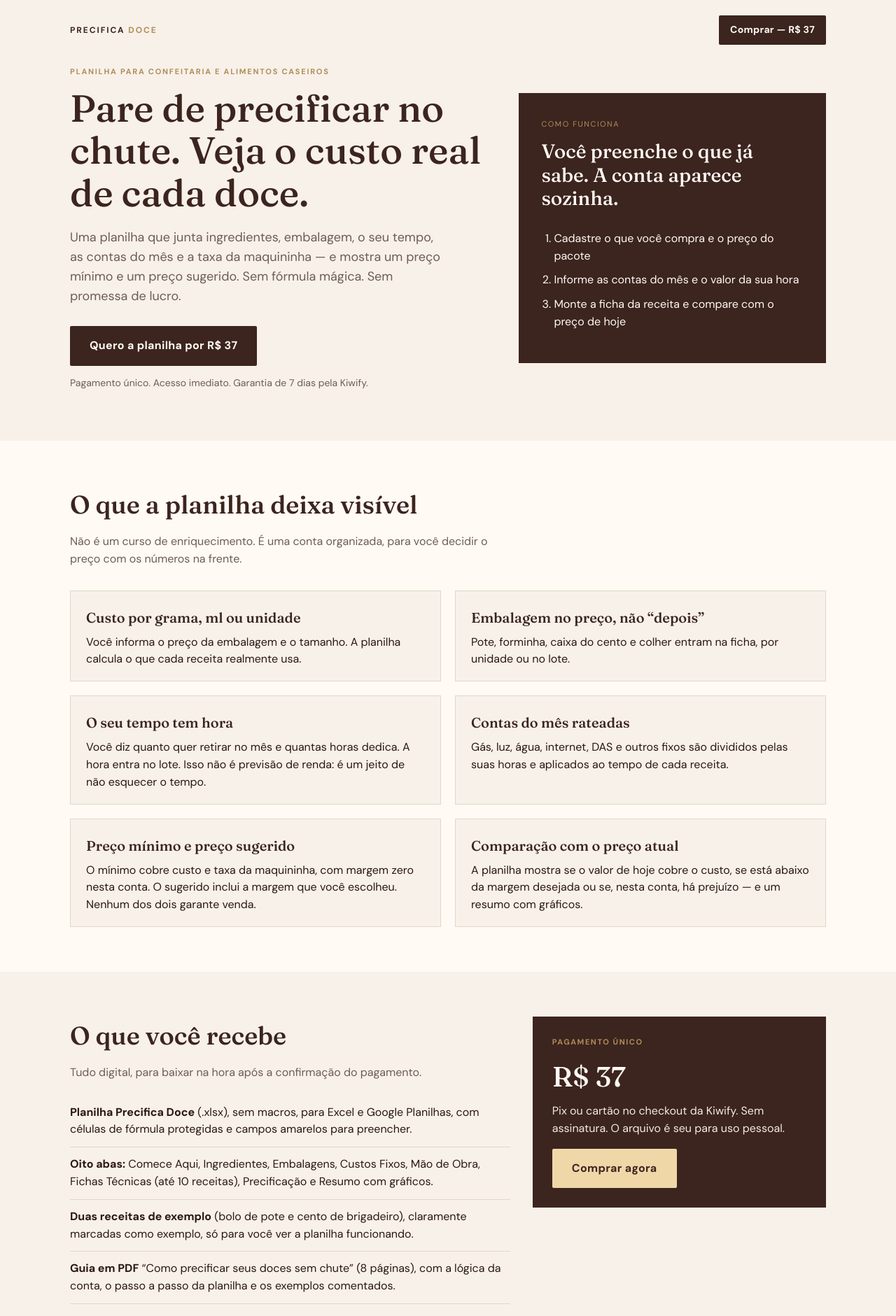
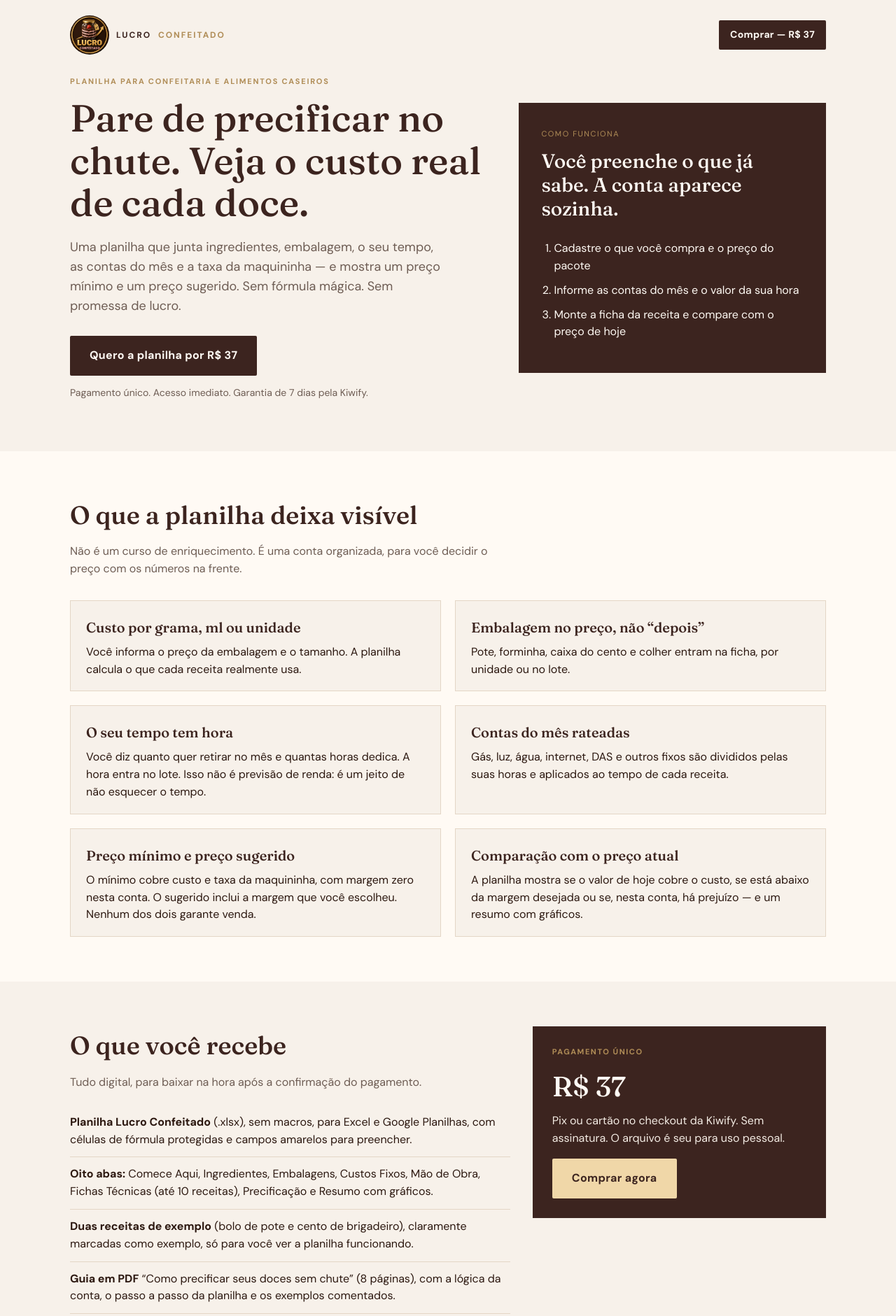
Before and after one commit to Enzolla/precifica-doce, a plain HTML site: page index.html in a window 1280 px wide. Shown: the top 1881 px of the page at 70% size. Drawn offline with Linux system fonts and the light colour scheme.

Commit message:
Rebrand para Lucro Confeitado

```diff
--- a/index.html
+++ b/index.html
@@ -6,7 +6,22 @@
 <link rel="preconnect" href="https://fonts.googleapis.com">
 <link rel="preconnect" href="https://fonts.gstatic.com" crossorigin>
 <link href="https://fonts.googleapis.com/css2?family=DM+Sans:ital,opsz,wght@0,9..40,400;0,9..40,700;1,9..40,400&family=Fraunces:ital,opsz,wght@0,9..144,500;0,9..144,550;1,9..144,450;1,9..144,500&display=swap" rel="stylesheet">
-<title>Precifica Doce — Planilha de precificação para confeitaria</title>
+<title>Lucro Confeitado — Planilha de precificação para confeitaria</title>
+<meta name="description" content="Planilha Lucro Confeitado: calcule o custo real de cada doce (ingredientes, embalagem, seu tempo e contas do mês) e veja um preço mínimo e um preço sugerido. Excel e Google Planilhas. R$ 37, pagamento único.">
+<link rel="icon" type="image/png" href="assets/lucro-confeitado-logo.png">
+<link rel="apple-touch-icon" href="assets/lucro-confeitado-logo.png">
+<meta property="og:type" content="product">
+<meta property="og:locale" content="pt_BR">
+<meta property="og:site_name" content="Lucro Confeitado">
+<meta property="og:title" content="Planilha Lucro Confeitado — pare de precificar no chute">
+<meta property="og:description" content="Veja o custo real de cada doce e um preço mínimo e sugerido. Excel e Google Planilhas. R$ 37, pagamento único.">
+<meta property="og:url" content="https://enzolla.github.io/precifica-doce/">
+<meta property="og:image" content="https://enzolla.github.io/precifica-doce/assets/lucro-confeitado-og.jpg">
+<meta property="og:image:width" content="1024">
+<meta property="og:image:height" content="1024">
+<meta name="twitter:card" content="summary_large_image">
+<meta name="twitter:title" content="Planilha Lucro Confeitado">
+<meta name="twitter:image" content="https://enzolla.github.io/precifica-doce/assets/lucro-confeitado-og.jpg">
 
 <script>
   // Troque somente esta constante quando o link real de checkout da Kiwify estiver pronto.
@@ -21,8 +36,9 @@ h1,h2,h3,.serif { font-family: Fraunces, Georgia, serif; }
 a { color: inherit; }
 .wrap { width: min(1080px, calc(100% - 40px)); margin: 0 auto; }
 header.top { display:flex; justify-content:space-between; align-items:center; padding: 22px 0; }
-.logo { letter-spacing: .16em; text-transform: uppercase; font-size: 12px; font-weight: 700; color: var(--choco); }
+.logo { display:flex; align-items:center; gap:10px; letter-spacing: .16em; text-transform: uppercase; font-size: 12px; font-weight: 700; color: var(--choco); }
 .logo span { color: var(--caramel); }
+.logo img { width:56px; height:56px; border-radius:50%; display:block; }
 .hero { display:grid; grid-template-columns: 1.15fr .85fr; gap: 48px; align-items:center; padding: 24px 0 72px; }
 .kicker { letter-spacing:.16em; text-transform:uppercase; font-size:11px; font-weight:700; color:var(--caramel); margin-bottom:14px; }
 h1 { font-size: clamp(34px, 5vw, 54px); font-weight: 500; line-height: 1.12; color: var(--choco); }
@@ -72,7 +88,7 @@ section.alt .ben { background:var(--cream); }
 <body>
   <div class="wrap">
     <header class="top">
-      <div class="logo">Precifica <span>Doce</span></div>
+      <div class="logo"><img src="assets/lucro-confeitado-logo.png" alt="Logo Lucro Confeitado" width="56" height="56">Lucro <span>Confeitado</span></div>
       <a class="cta" href="https://pay.kiwify.com.br/T4FTFQ8" data-checkout style="padding:10px 16px;font-size:14px">Comprar — R$ 37</a>
     </header>
 
@@ -119,7 +135,7 @@ section.alt .ben { background:var(--cream); }
         <h2>O que você recebe</h2>
         <p class="sub">Tudo digital, para baixar na hora após a confirmação do pagamento.</p>
         <ul>
-          <li><strong>Planilha Precifica Doce</strong> (.xlsx), sem macros, para Excel e Google Planilhas, com células de fórmula protegidas e campos amarelos para preencher.</li>
+          <li><strong>Planilha Lucro Confeitado</strong> (.xlsx), sem macros, para Excel e Google Planilhas, com células de fórmula protegidas e campos amarelos para preencher.</li>
           <li><strong>Oito abas:</strong> Comece Aqui, Ingredientes, Embalagens, Custos Fixos, Mão de Obra, Fichas Técnicas (até 10 receitas), Precificação e Resumo com gráficos.</li>
           <li><strong>Duas receitas de exemplo</strong> (bolo de pote e cento de brigadeiro), claramente marcadas como exemplo, só para você ver a planilha funcionando.</li>
           <li><strong>Guia em PDF</strong> “Como precificar seus doces sem chute” (8 páginas), com a lógica da conta, o passo a passo da planilha e os exemplos comentados.</li>
@@ -160,15 +176,15 @@ section.alt .ben { background:var(--cream); }
         <details><summary>E se o preço sugerido ficar alto para os meus clientes?</summary><p>A planilha não escolhe o preço por você. Ela mostra a conta. Você pode revisar a retirada desejada, as horas, a receita, a margem ou a forma como vende.</p></details>
         <details><summary>Serve para marmita, salgado ou bolo inteiro?</summary><p>Sim, para qualquer receita em que você liste ingredientes, rendimento e tempo.</p></details>
         <details><summary>A planilha substitui o contador?</summary><p>Não. O DAS que aparece nos exemplos é só um custo fixo ilustrativo. Imposto, MEI e declarações são assunto para um profissional.</p></details>
-        <details><summary>Como recebo o produto?</summary><p>Depois do pagamento aprovado, a Kiwify libera o acesso na área de membros e envia os dados por e-mail. O checkout abaixo é um espaço reservado até o link real ser cadastrado.</p></details>
+        <details><summary>Como recebo o produto?</summary><p>Depois do pagamento aprovado, a Kiwify libera o acesso na área de membros e envia os dados por e-mail.</p></details>
       </div>
-      <p class="disc">Precifica Doce é um material informativo de organização e cálculo. Não é consultoria, assessoria fiscal nem recomendação de preço de mercado. Uso pessoal de quem comprou. Checkout provisório: o botão aponta para um link reservado da Kiwify, a ser substituído quando a conta e o produto estiverem publicados.</p>
+      <p class="disc">A Planilha Lucro Confeitado é um material informativo de organização e cálculo. Não é consultoria, assessoria fiscal nem recomendação de preço de mercado. Uso pessoal de quem comprou. Pagamento processado pela Kiwify.</p>
     </div>
   </section>
 
   <footer class="foot">
     <div class="wrap">
-      <div>Precifica Doce  ·  planilha de precificação para confeitaria e alimentos caseiros</div>
+      <div>Lucro Confeitado  ·  planilha de precificação para confeitaria e alimentos caseiros</div>
       <div>R$ 37  ·  garantia de 7 dias  ·  Excel e Google Planilhas</div>
     </div>
   </footer>
```
